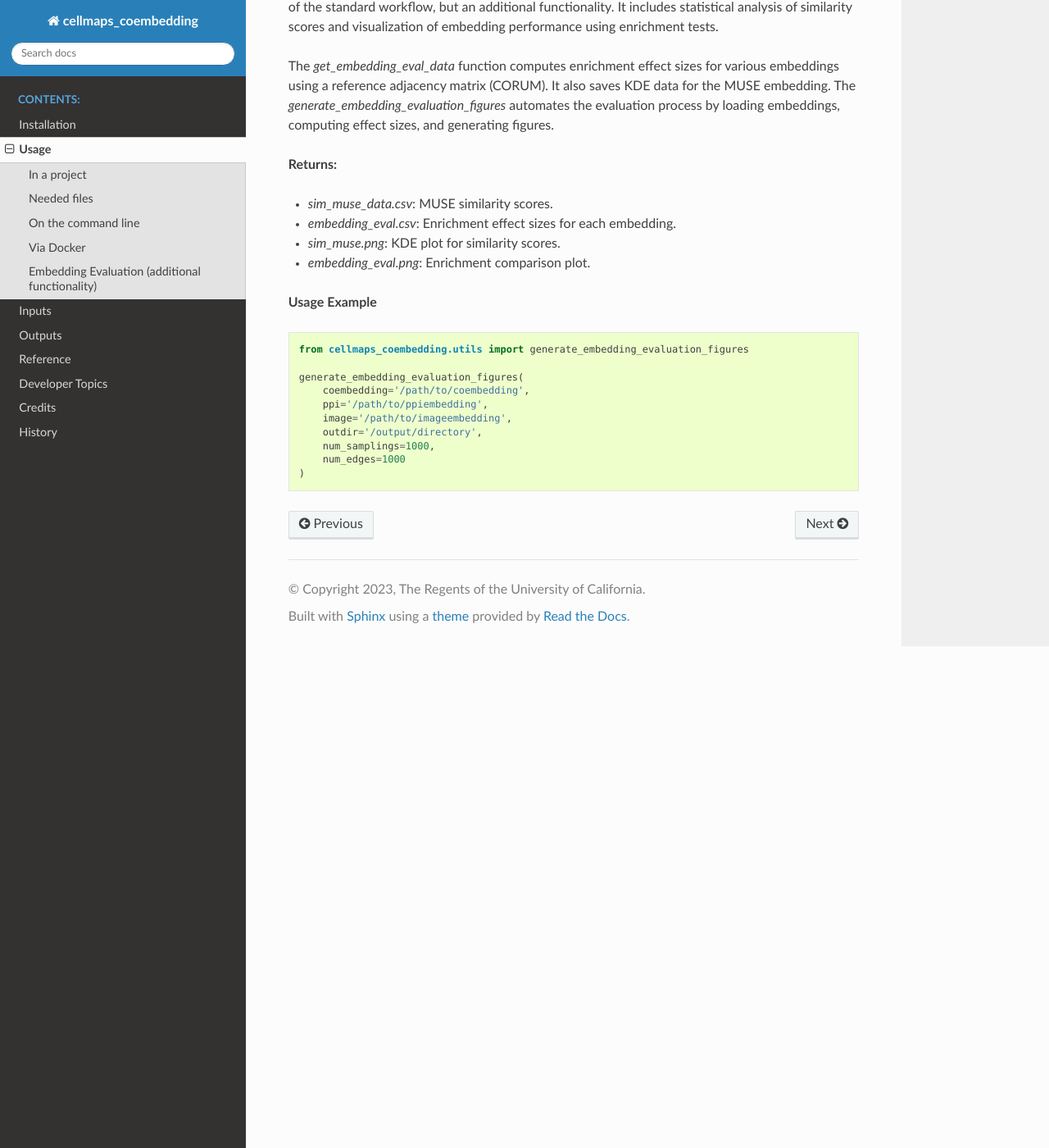
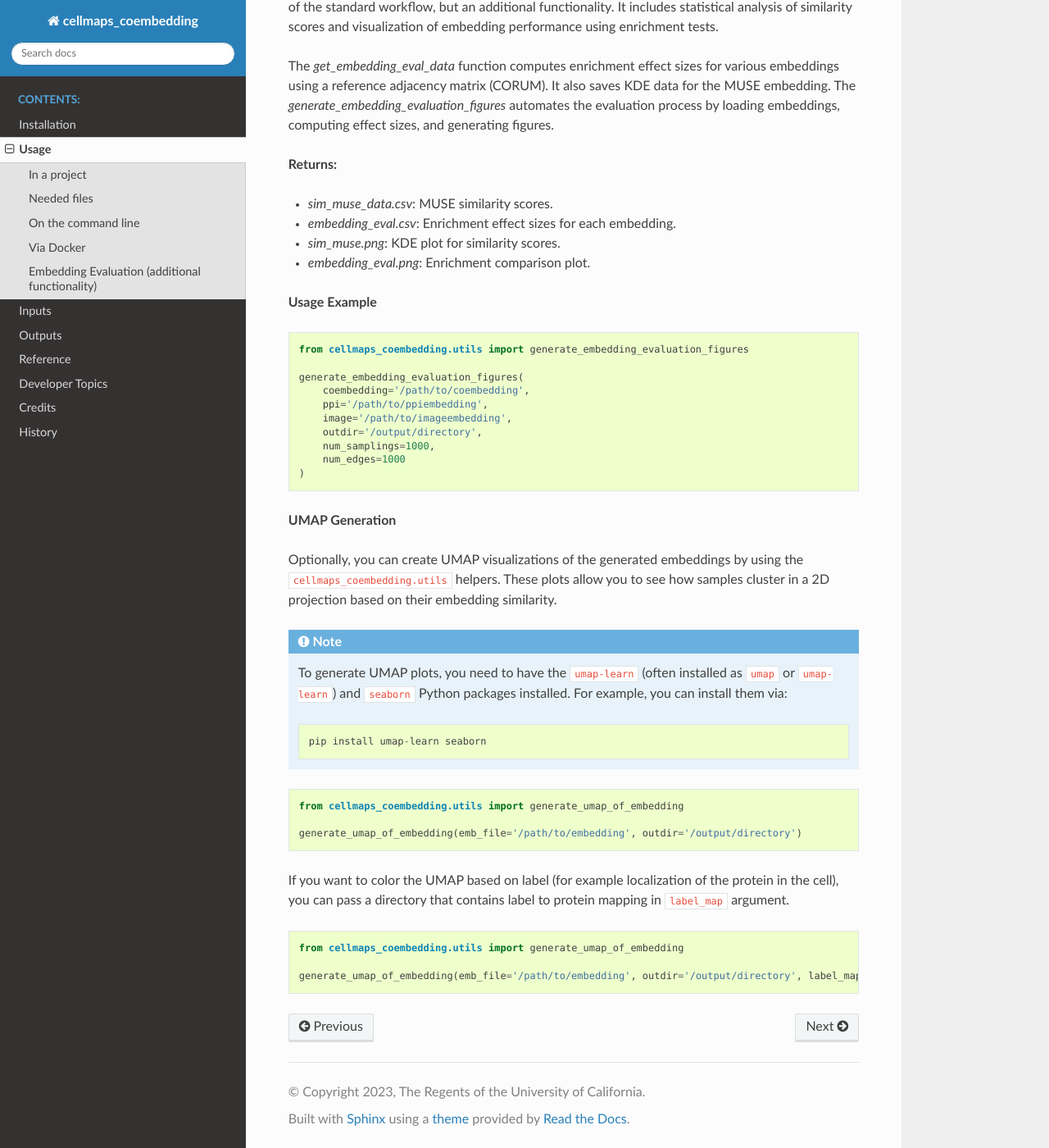
Before and after one commit to wadeschulz/cellmaps_coembedding_experimental, a Sphinx documentation site: the page built from docs/usage.rst, in a window 1280 px wide and 1400 px high, scrolled down 2816 px. Shown: the whole window at 82% size. Built offline with Sphinx 7.4.7 and the Read the Docs theme 3.1.0, drawn with Linux system fonts in a browser that asks for light colours.

Commit message:
Add documentation for umap

```diff
--- a/docs/usage.rst
+++ b/docs/usage.rst
@@ -116,8 +116,6 @@ The `cellmaps_coembedding.utils` module provides functions for evaluating embedd
 but an additional functionality. It includes statistical analysis of similarity scores and
 visualization of embedding performance using enrichment tests.
 
-
-
 The `get_embedding_eval_data` function computes enrichment effect sizes for various embeddings using a reference
 adjacency matrix (CORUM). It also saves KDE data for the MUSE embedding. The `generate_embedding_evaluation_figures`
 automates the evaluation process by loading embeddings, computing effect sizes, and generating figures.
@@ -146,3 +144,30 @@ automates the evaluation process by loading embeddings, computing effect sizes,
         num_samplings=1000,
         num_edges=1000
     )
+
+
+**UMAP Generation**
+
+Optionally, you can create UMAP visualizations of the generated embeddings by using the ``cellmaps_coembedding.utils``
+helpers. These plots allow you to see how samples cluster in a 2D projection based on their embedding similarity.
+
+.. note::
+   To generate UMAP plots, you need to have the ``umap-learn`` (often installed as ``umap`` or ``umap-learn``) and ``seaborn`` Python packages installed. For example, you can install them via::
+
+     pip install umap-learn seaborn
+
+
+.. code-block::
+
+    from cellmaps_coembedding.utils import generate_umap_of_embedding
+
+    generate_umap_of_embedding(emb_file='/path/to/embedding', outdir='/output/directory')
+
+If you want to color the UMAP based on label (for example localization of the protein in the cell), you can pass a
+directory that contains label to protein mapping in ``label_map`` argument.
+
+.. code-block::
+
+    from cellmaps_coembedding.utils import generate_umap_of_embedding
+
+    generate_umap_of_embedding(emb_file='/path/to/embedding', outdir='/output/directory', label_map=location_dict)
```
